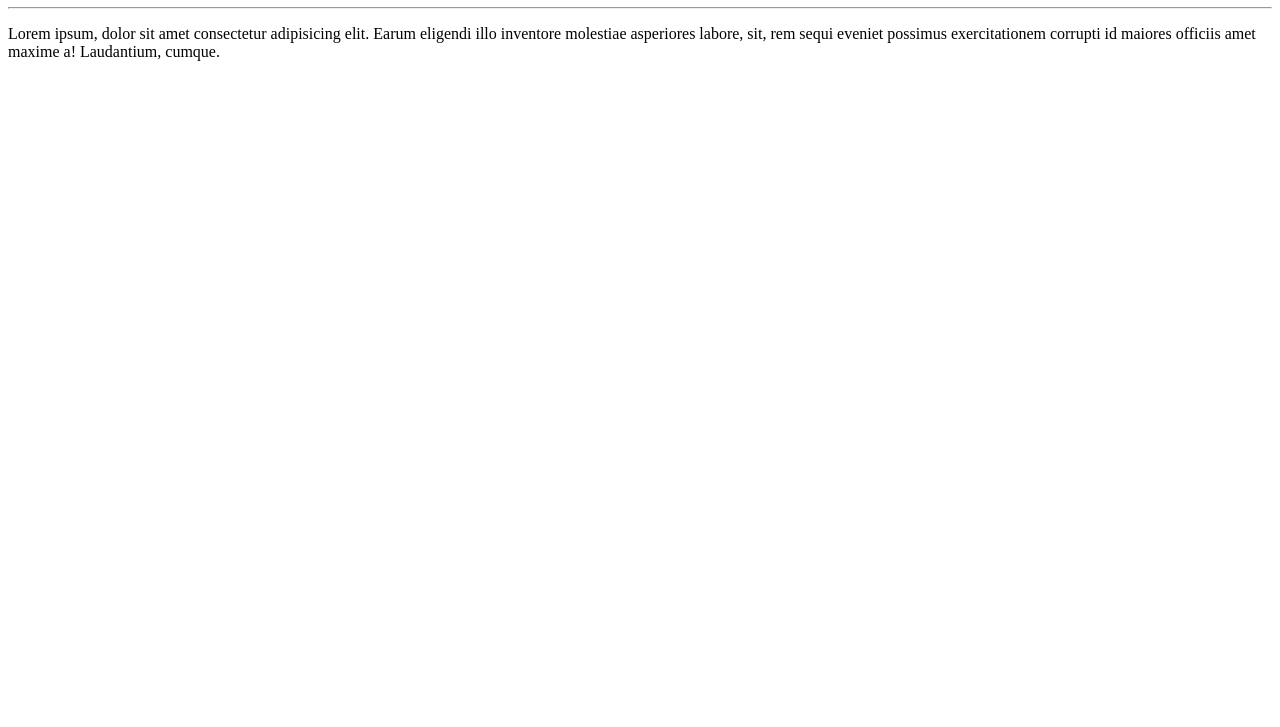
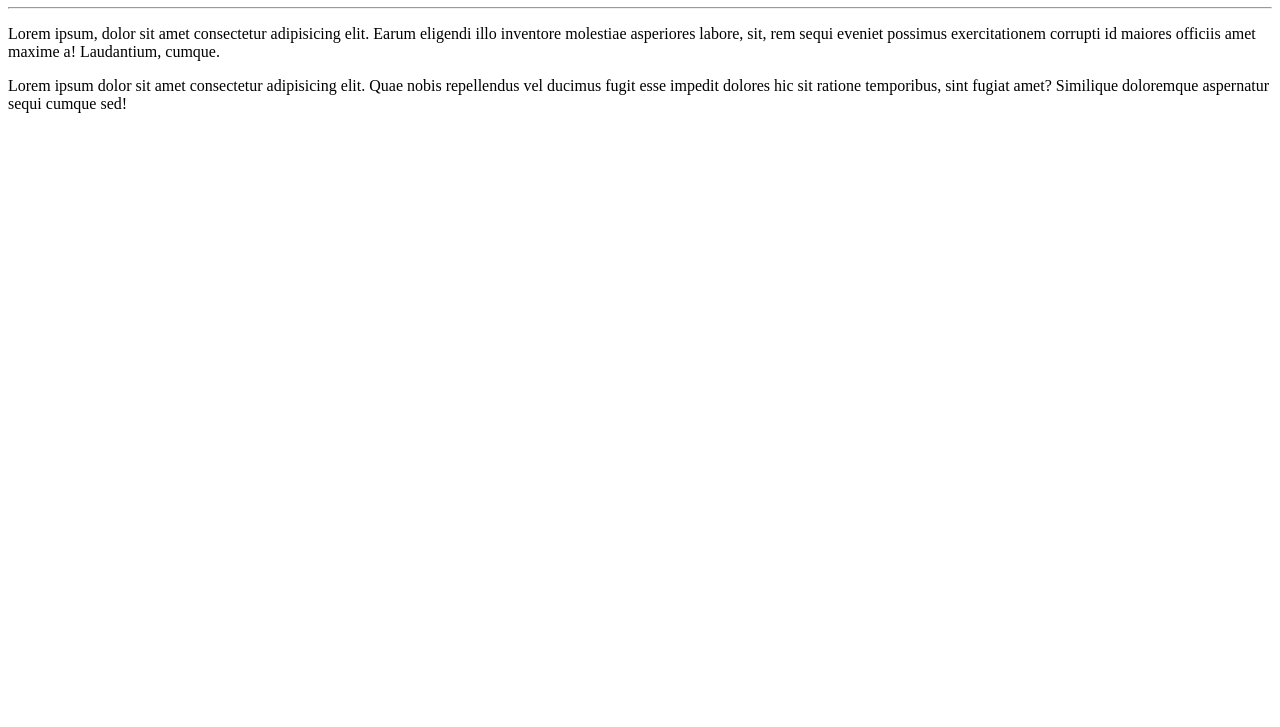
Before and after one commit to aldivanvictor/Primeiro, a plain HTML site: page site-exemplo/index.html in a window 1280 px wide. Shown: the part 73-800 px from the top of the page. Drawn offline with Linux system fonts and the light colour scheme.

Commit message:
Adicionei um paragrafo

```diff
--- a/site-exemplo/index.html
+++ b/site-exemplo/index.html
@@ -9,5 +9,6 @@
     <h1>Hello, world!</h1>
     <hr>
     <p>Lorem ipsum, dolor sit amet consectetur adipisicing elit. Earum eligendi illo inventore molestiae asperiores labore, sit, rem sequi eveniet possimus exercitationem corrupti id maiores officiis amet maxime a! Laudantium, cumque.</p>
+    <p>Lorem ipsum dolor sit amet consectetur adipisicing elit. Quae nobis repellendus vel ducimus fugit esse impedit dolores hic sit ratione temporibus, sint fugiat amet? Similique doloremque aspernatur sequi cumque sed!</p>
 </body>
 </html>
```
